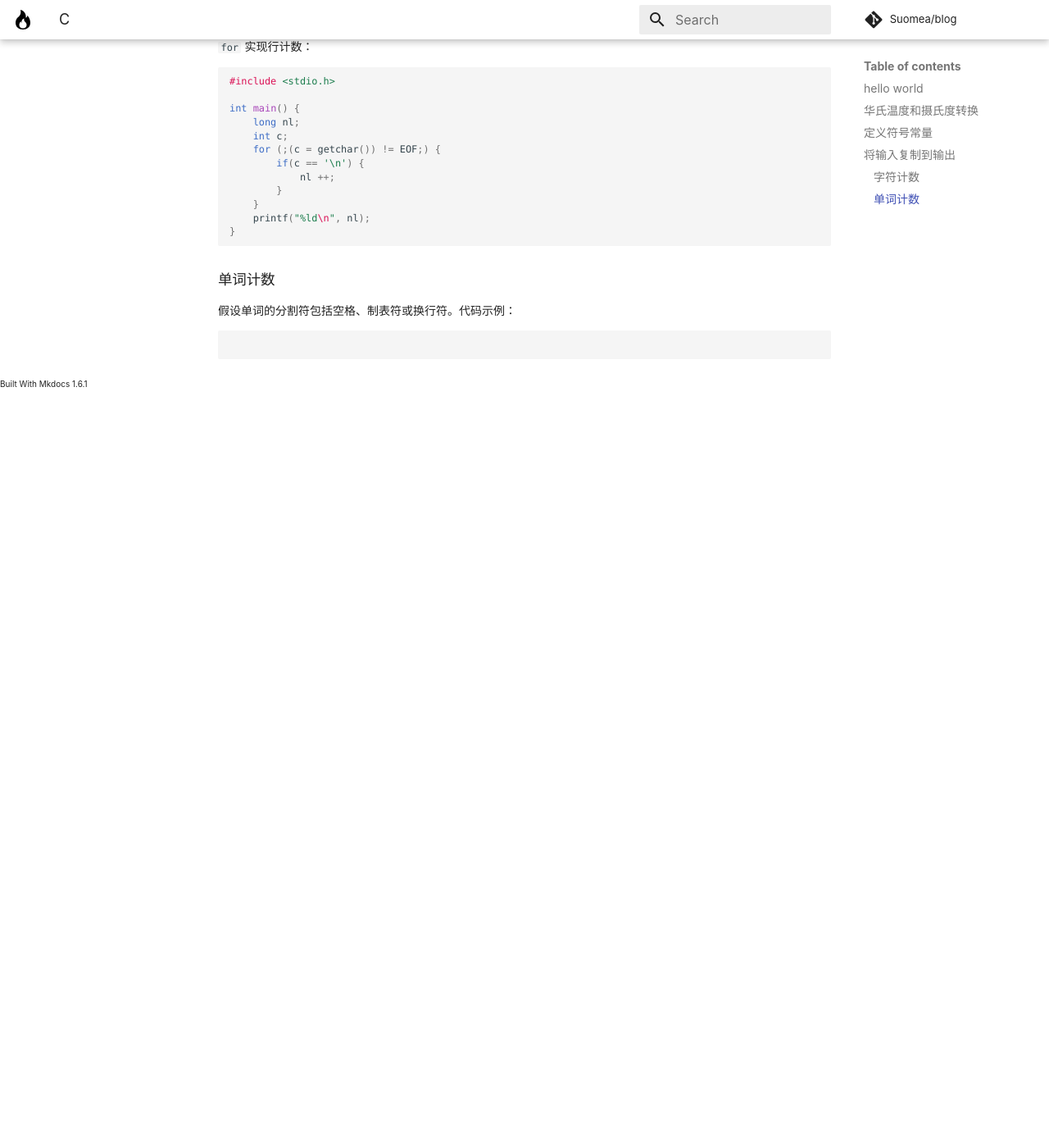
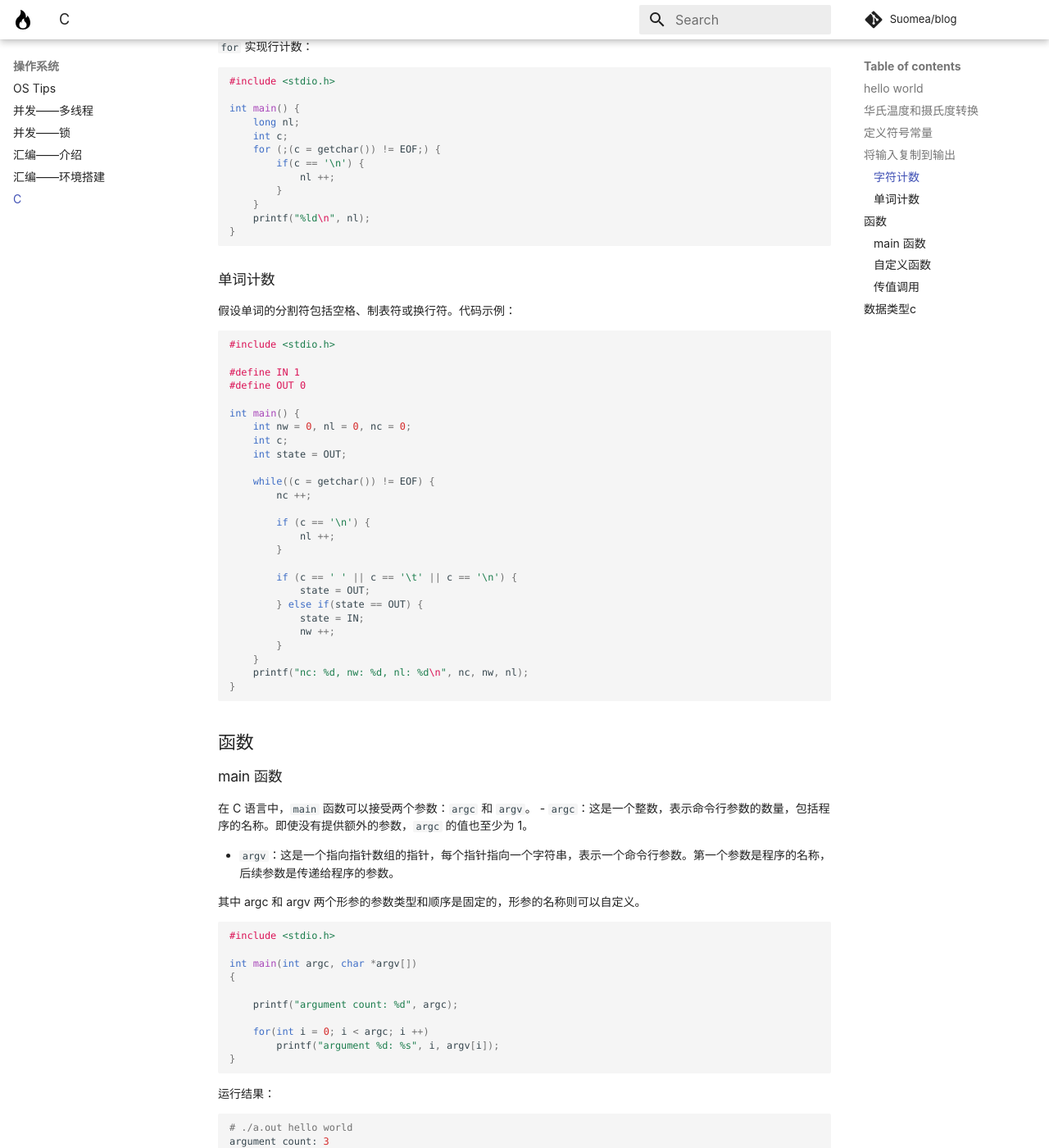
Before and after one commit to Suomea/blog, an MkDocs documentation site: the page built from docs/OS/C.md, in a window 1280 px wide and 1400 px high, scrolled down 2406 px. Shown: the whole window at 82% size. Built offline with MkDocs 1.6.1 and Material for MkDocs 9.7.7, drawn with Linux system fonts in a browser that asks for light colours; some web fonts are replaced; comment, search, counter and statistics services are not loaded; before the commit the page ends 2880 px from its top, so only the background shows below that; some of the changed text lies outside the part shown.

Commit message:
更新 C 笔记。

````diff
--- a/docs/OS/C.md
+++ b/docs/OS/C.md
@@ -137,6 +137,117 @@
 
 ### 单词计数
 假设单词的分割符包括空格、制表符或换行符。代码示例：
+```c
+#include <stdio.h>
+
+#define IN 1
+#define OUT 0
+
+int main() {
+    int nw = 0, nl = 0, nc = 0;
+    int c;
+    int state = OUT;
+
+    while((c = getchar()) != EOF) {
+        nc ++;
+
+        if (c == '\n') {
+            nl ++;
+        }
+
+        if (c == ' ' || c == '\t' || c == '\n') {
+            state = OUT;
+        } else if(state == OUT) {
+            state = IN;
+            nw ++;
+        }
+    }
+    printf("nc: %d, nw: %d, nl: %d\n", nc, nw, nl);
+}
 ```
 
+
+## 函数
+
+### main 函数
+
+
+在 C 语言中，`main` 函数可以接受两个参数：`argc` 和 `argv`。
+- `argc`：这是一个整数，表示命令行参数的数量，包括程序的名称。即使没有提供额外的参数，`argc` 的值也至少为 1。
+
+- `argv`：这是一个指向指针数组的指针，每个指针指向一个字符串，表示一个命令行参数。第一个参数是程序的名称，后续参数是传递给程序的参数。
+
+其中 argc 和 argv 两个形参的参数类型和顺序是固定的，形参的名称则可以自定义。
+```c
+#include <stdio.h>
+
+int main(int argc, char *argv[])
+{
+
+    printf("argument count: %d", argc);
+
+    for(int i = 0; i < argc; i ++)
+        printf("argument %d: %s", i, argv[i]);
+}
 ```
+
+运行结果：
+```shell
+# ./a.out hello world
+argument count: 3
+argument 0: ./a.out
+argument 1: hello
+argument 2: world
+```
+
+如果 `main` 函数没有定义 `return` 语句，则编译器会默认添加 `return 0;` 语句，返回 0 标识正常终止，非 0 标识出现异常情况或出错结束条件。
+
+### 自定义函数
+之前的代码使用的函数如 `printf`、`getchar` 和 `putchar` 都是库函数中提供的函数，自己实现一个求幂函数 `power(m, n)`。`power(m, n)` 函数用于计算求整数 m 的 n 次幂，其中 n 是正整数。
+
+代码：
+```c
+#include <stdio.h>
+
+int power(int m, int n);
+
+int main()
+{
+    for(int i = 0; i < 10; ++ i)
+        printf("%d %5d %7d\n", i, power(2, i), power(-3, i));
+}
+c
+int power(int m, int n) {
+    int i, p;
+
+    p = 1;
+    for (i = 0; i < n; i ++) {
+        p = p * m;
+    }
+
+    return p;
+}
+```
+
+在 main 函数之前有 power 函数的声明语句，表明 power 函数有两个 int 类型的参数，并返回一个 int 类型的值。
+```c
+int power(int m, int n);
+```
+
+这种声明成为函数原型，它必须与 power 函数定义和用法一致。函数原型中的参数名是可选的，也可以写成下面的形式：
+```c
+int power(int, int);
+```
+
+
+### 传值调用
+在 C 语言中，所有的函数参数都是“通过值”传递的。
+
+也就是说，传递给被调用函数的参数值存放在临时变量中，而不是存放在原来的变量中。因此在 C 语言中，被调用函数不能直接修改主调函数中变量的值，而只能修改其私有的临时副本的值。
+
+
+## 数据类型c
+
+类型和长度
+
+默认值
--- a/mkdocs.yml
+++ b/mkdocs.yml
@@ -76,7 +76,7 @@
       - OS/并发——锁.md
       - OS/汇编——介绍.md
       - OS/汇编——环境搭建.md
-    #   - OS/汇编——寄存器介绍.md
+      - OS/C.md
 #      - OS/并发——可视性的问题.md
 #      - OS/并发——条件变量.md
 #      - OS/并发——信号量.md
````
Also changed, not shown: 1 other file.
